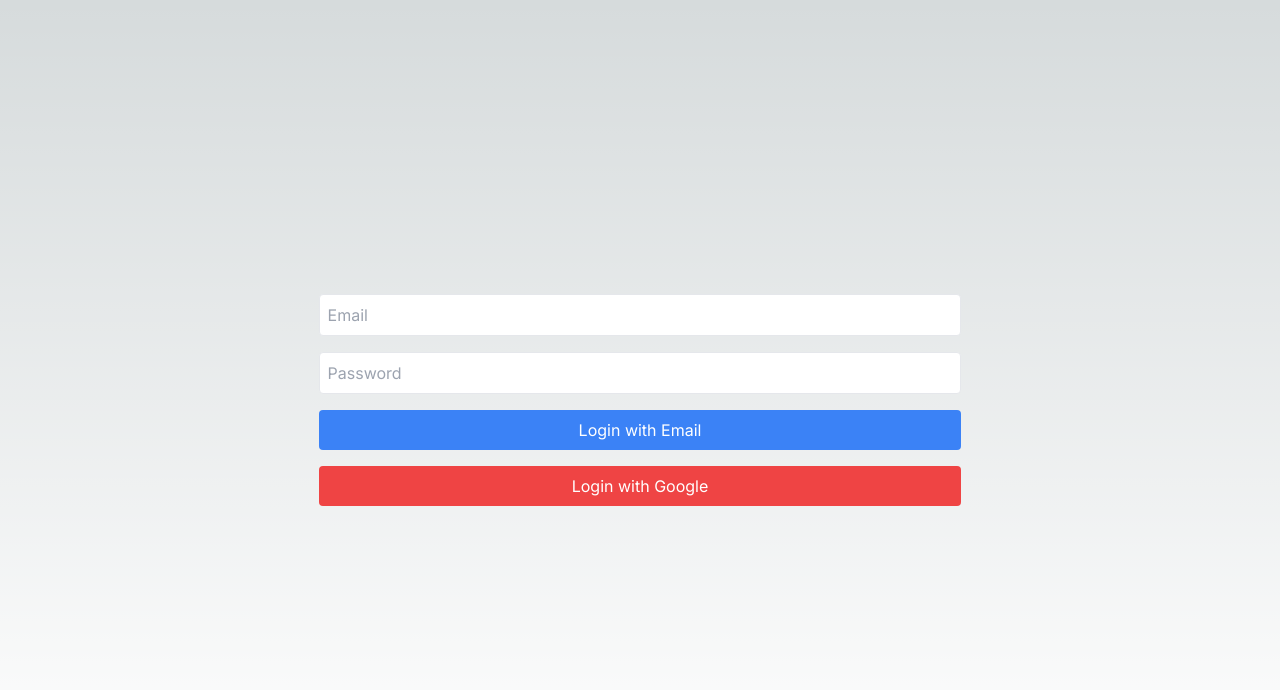
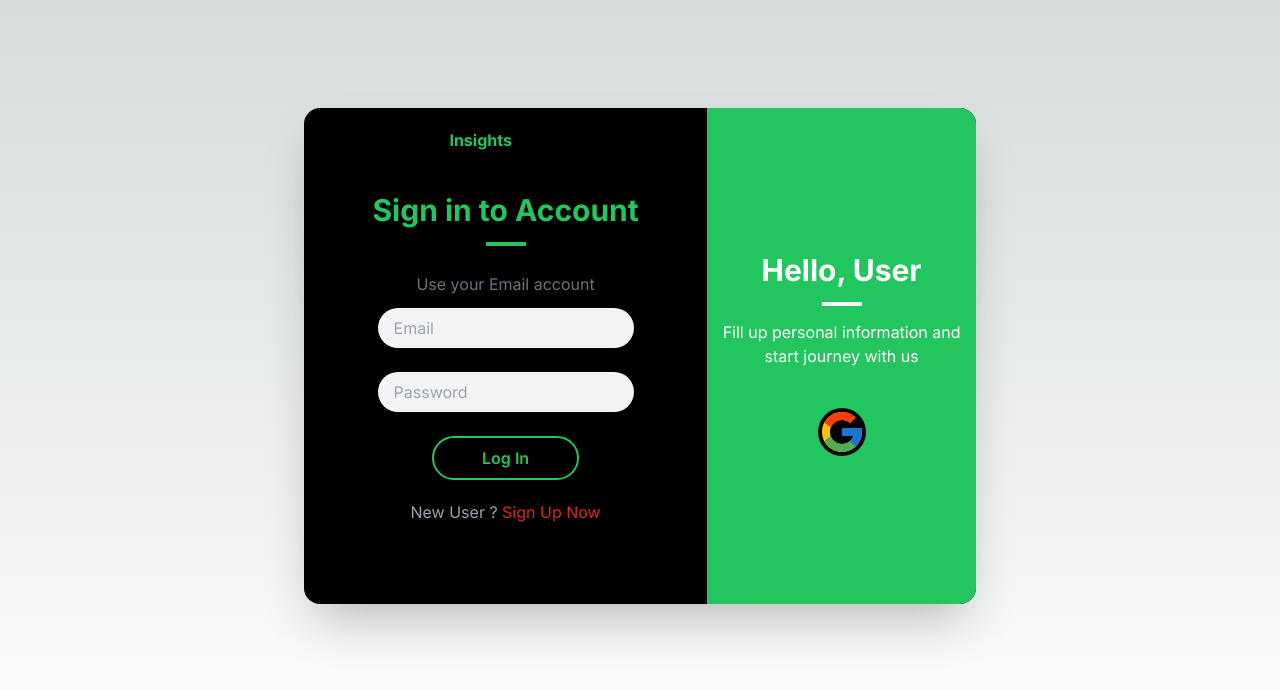
Before and after one commit to ombhojane/insightforge-ai-assistant, a Next.js app in the folder insightforge-scratch/: page /login in a window 1280 px wide. Shown: the top 690 px of the page. Built offline with nearby package versions, Linux system fonts and the light colour scheme; no server answers.

Commit message:
Updated Login.tsx of /components

```diff
--- a/insightforge-scratch/src/components/Login.tsx
+++ b/insightforge-scratch/src/components/Login.tsx
@@ -4,6 +4,9 @@ import React, { useState } from 'react';
 import { signInWithEmailAndPassword, signInWithPopup } from 'firebase/auth';
 import { auth, googleProvider } from '../firebase/config';
 import { useRouter } from 'next/navigation';
+import { FaGooglePlusSquare, FaRegEnvelope, FaLock } from "react-icons/fa";
+import { FcGoogle } from "react-icons/fc";
+
 
 const Login: React.FC = () => {
   const [email, setEmail] = useState('');
@@ -32,37 +35,80 @@ const Login: React.FC = () => {
     }
   };
 
-  return (
-    <div className="space-y-4">
-      <form onSubmit={handleEmailLogin} className="space-y-4">
+  return(
+    <>
+      <main className="flex flex-col items-center justify-center w-full flex-1 px-20 text-center">
+        <div className="bg-black rounded-2xl shadow-2xl flex w-2/3 max-w-4xl">
+          <div className="w-3/5 p-5 ">
+            <div className="text-center font-bold">
+              <a href="/" className="text-green-500">Insights</a>
+              .Forge
+            </div>
+            <div className="py-10">
+              <h2 className="text-3xl font-bold text-green-500 mb-2">
+                Sign in to Account
+              </h2>
+              <div className="border-2 w-10 border-green-500 inline-block mb-2"></div>
+              <p className="text-gray-500 my-3">Use your Email account</p>
+              <div className="flex flex-col items-center">
+                <form onSubmit={handleEmailLogin}>
+                  <div className="bg-gray-100 w-64 p-2 flex items-center rounded-full">
+                    <FaRegEnvelope className="text-gray-400 mr-2"/>
                     <input
                       type="email"
                       value={email}
                       onChange={(e) => setEmail(e.target.value)}
                       placeholder="Email"
                       required
-          className="w-full p-2 border rounded"
+                      className="bg-gray-100 outline-none flex-1 text-black rounded-full"
                     />
+                  </div>
+                  <div className="bg-gray-100 w-64 p-2 flex items-center mt-6 mb-6 rounded-full">
+                    <FaLock className="text-gray-400 mr-2" />
                     <input
                       type="password"
                       value={password}
                       onChange={(e) => setPassword(e.target.value)}
                       placeholder="Password"
                       required
-          className="w-full p-2 border rounded"
+                      className="bg-gray-100 outline-none flex-1 text-black rounded-full"
                     />
-        {error && <p className="text-red-500">{error}</p>}
-        <button type="submit" className="w-full p-2 bg-blue-500 text-white rounded">
-          Login with Email
+                  </div>
+                  <button
+                    type="submit"
+                    className="border-2 border-green-500 text-green-500 rounded-full px-12 py-2 inline-block font-semibold hover:bg-green-500 hover:text-white"
+                  >
+                    Log In
                   </button>
+                  <div>
+                    <p className="text-gray-400 my-5">
+                      New User ?{"        "}
+                      <a href="/signup" className="text-red-600">
+                        Sign Up Now
+                      </a>
+                    </p>
+                  </div>
                 </form>
-      <button
+              </div>
+            </div>
+          </div>
+          <div className="w-2/5 bg-green-500 rounded-tr-2xl rounded-br-2xl py-36 px-22 text-white">
+            <h2 className="text-3xl font-bold mb-2">Hello, User</h2>
+            <div className="border-2 w-10 border-white inline-block mb-2"></div>
+            <p className="mb-10">Fill up personal information and start journey with us</p>
+              <div className="flex justify-center">
+              <FcGoogle
                 onClick={handleGoogleLogin}
-        className="w-full p-2 bg-red-500 text-white rounded"
-      >
-        Login with Google
-      </button>
+                className="w-12 h-12 md:text-4xl bg-black rounded-full flex items-center justify-center"
+              />
             </div>
+          </div>
+        </div>
+      </main>
+      <footer className="text-center p-8 text-white">
+        <p>&copy; {new Date().getFullYear()} Insights.Forge. All rights reserved.</p>
+      </footer>
+    </>
   );
 };
 
```
Lines whose indentation alone changed are shown as unchanged.
